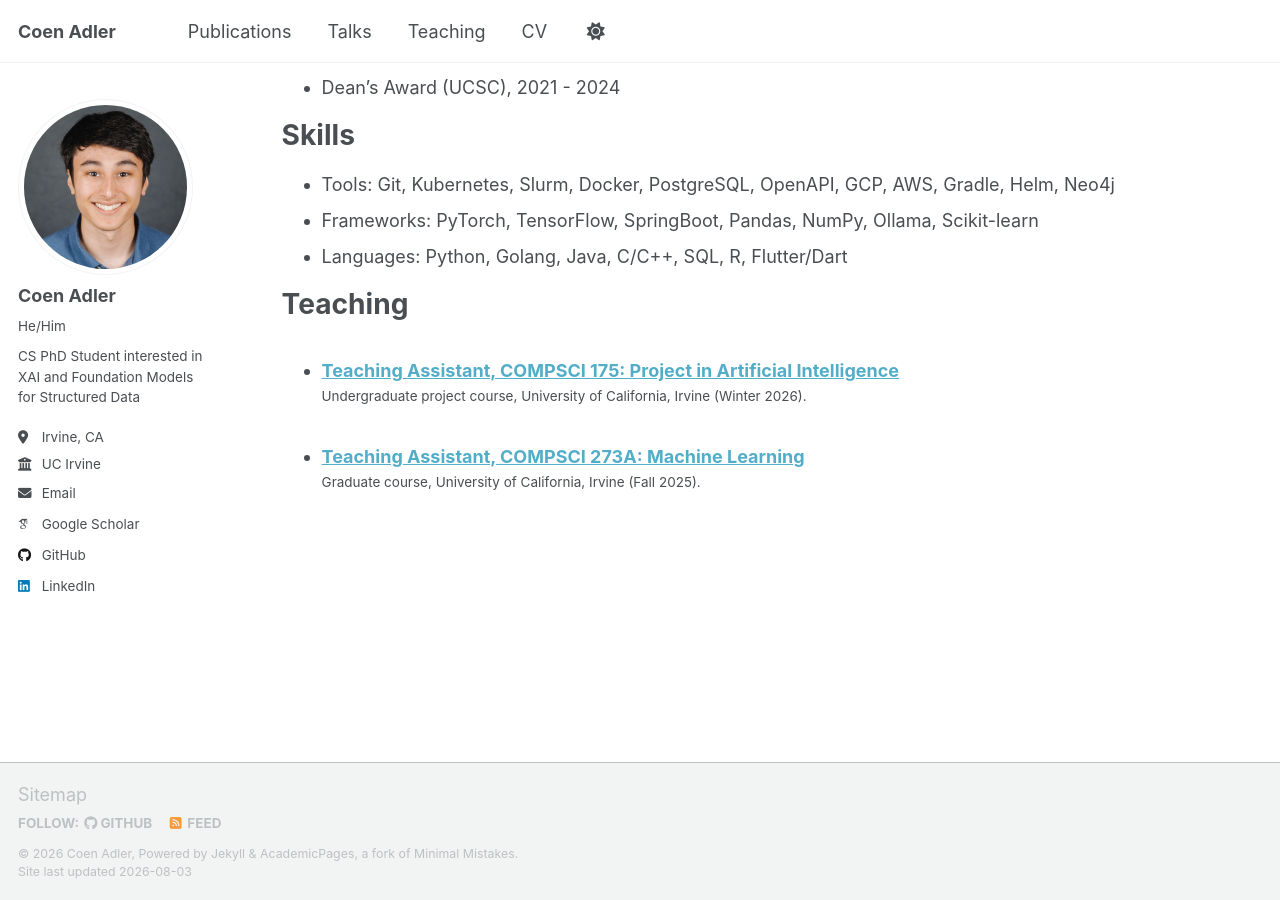
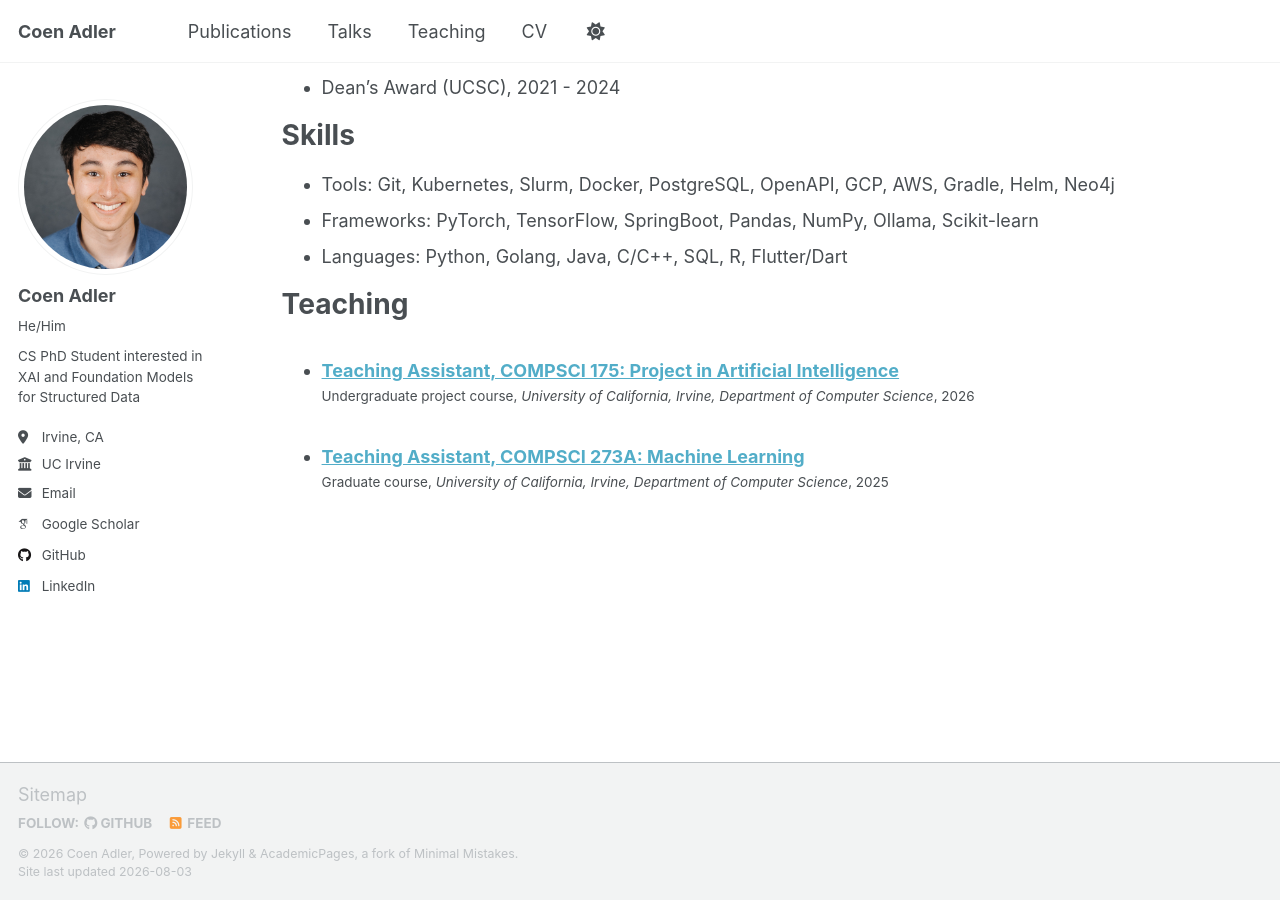
Before and after one commit to Coaster41/Coaster41.github.io, a Jekyll site: the page built from _pages/cv.md, in a window 1280 px wide and 900 px high, scrolled down 4003 px. Built offline with Jekyll 4.4.1, drawn with Linux system fonts in a browser that asks for light colours; some web fonts are replaced; a script that is not in the unit is left out.

Commit message:
Clean up teaching page citation and CV venue display
- Remove the citation field from teaching entries so the public
  Teaching page and individual posts no longer show a nonsensical
  "Recommended citation" line
- Add a dedicated CV include for teaching entries that shows the
  venue instead, matching the pattern already used for talks

```diff
--- /dev/null
+++ b/_includes/archive-single-teaching-cv.html
@@ -0,0 +1,18 @@
+{% include base_path %}
+
+{% if post.id %}
+  {% assign title = post.title | markdownify | remove: "<p>" | remove: "</p>" %}
+{% else %}
+  {% assign title = post.title %}
+{% endif %}
+
+<div class="{{ include.type | default: "list" }}__item">
+  <article class="archive__item" itemscope itemtype="http://schema.org/CreativeWork">
+    <li>
+    <h3 class="archive__item-title" itemprop="headline">
+      <a href="{{ base_path }}{{ post.url }}" rel="permalink">{{ title }}</a>
+    </h3>
+    {% if post.venue %}<p class="archive__item-excerpt" itemprop="description">{{ post.type }}, <i>{{ post.venue }}</i>, {{ post.date | default: "1900-01-01" | date: "%Y" }}</p> {% endif %}
+    </li>
+ </article>
+</div>
--- a/_pages/cv.md
+++ b/_pages/cv.md
@@ -96,5 +96,5 @@ Skills
 Teaching
 ======
   <ul>{% for post in site.teaching reversed %}
-    {% include archive-single-cv.html %}
+    {% include archive-single-teaching-cv.html %}
   {% endfor %}</ul>
```
Also changed, not shown: _teaching/2014-spring-teaching-1.md (+0 -1 lines), _teaching/2015-spring-teaching-2.md (+0 -1 lines).
